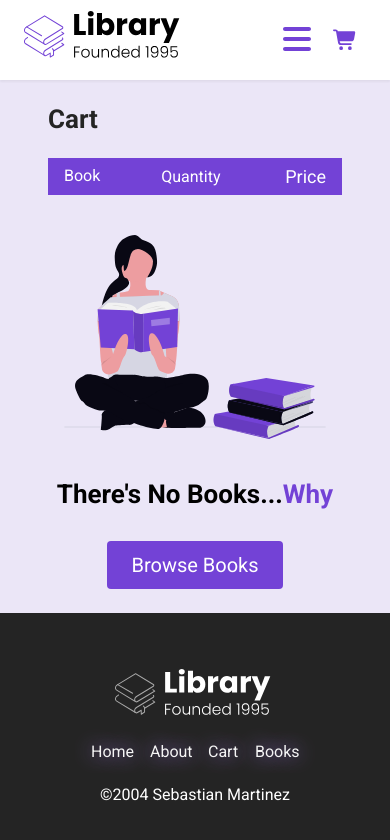
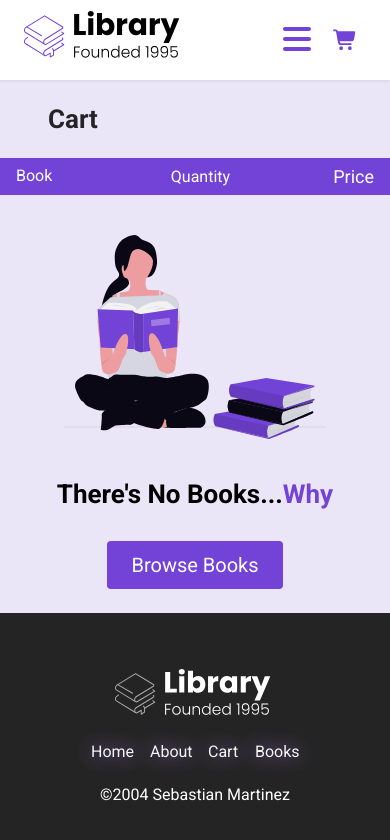
Before and after one commit to sebas-the-artist/Library-react-version, a React (Create React App) app: page /cart in a window 390 px wide. Shown: the top 840 px of the page. Built offline with nearby package versions, Linux system fonts and the light colour scheme.

Commit message:
bears, beets, battlestar galactica

```diff
--- a/src/index.css
+++ b/src/index.css
@@ -1126,6 +1126,9 @@ select:hover {
     width: 150px;
     width: 80%;
   }
+  .book:hover .book__img--wrapper {
+    transform: scale(1.15) translateY(-2%);
+  }
   .book__title--link {
     font-size: 16px;
   }
@@ -1152,4 +1155,9 @@ select:hover {
   .book__img--skeleton {
     height: 150px;
   }
+  .cart__header {
+    width: 100vw;
+    margin: 0;
+    margin-left: -24px;
+  }
 }
```
